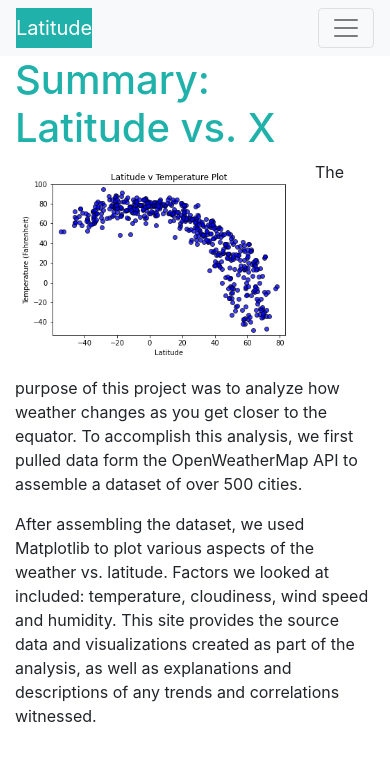
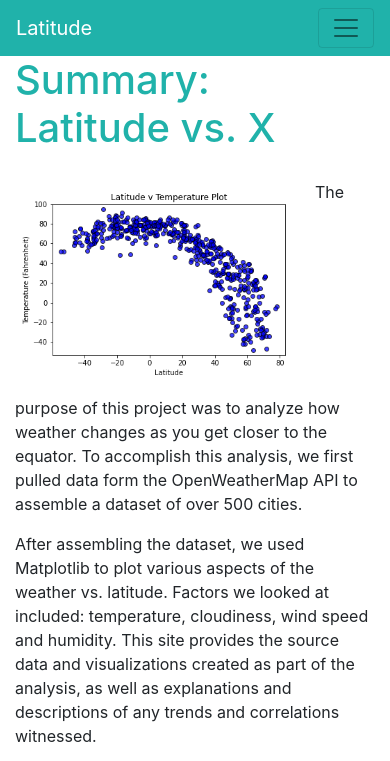
Before and after one commit to ball4410/web-design-challenge, a plain HTML site: page index.html in a window 390 px wide. Shown: the top 761 px of the page. Drawn offline with nearby package versions, Linux system fonts and the light colour scheme.

Commit message:
Created small screen view with navbar changes

```diff
--- a/index.html
+++ b/index.html
@@ -9,7 +9,7 @@
     </head>
 
     <body>
-        <nav class="navbar navbar-expand-lg navbar-light bg-light">
+        <nav class="navbar navbar-expand-lg navbar-light">
             <a class="navbar-brand" id= "fill" href="#">Latitude</a>
             <button class="navbar-toggler" type="button" data-toggle="collapse" data-target="#navbarSupportedContent" aria-controls="navbarSupportedContent" aria-expanded="false" aria-label="Toggle navigation">
               <span class="navbar-toggler-icon"></span>
--- a/styles.css
+++ b/styles.css
@@ -1,5 +1,6 @@
 h1 {
     color: lightseagreen;
+    padding-bottom: 20px;
 }
 
 #fill {
@@ -29,6 +30,10 @@ h1 {
 
 figure{
     float: left;
-    width: "20";
-    height: "20"
 }
+
+@media screen and (max-width: 480px) {
+    nav {
+        background-color: lightseagreen;
+    }
+}
```
